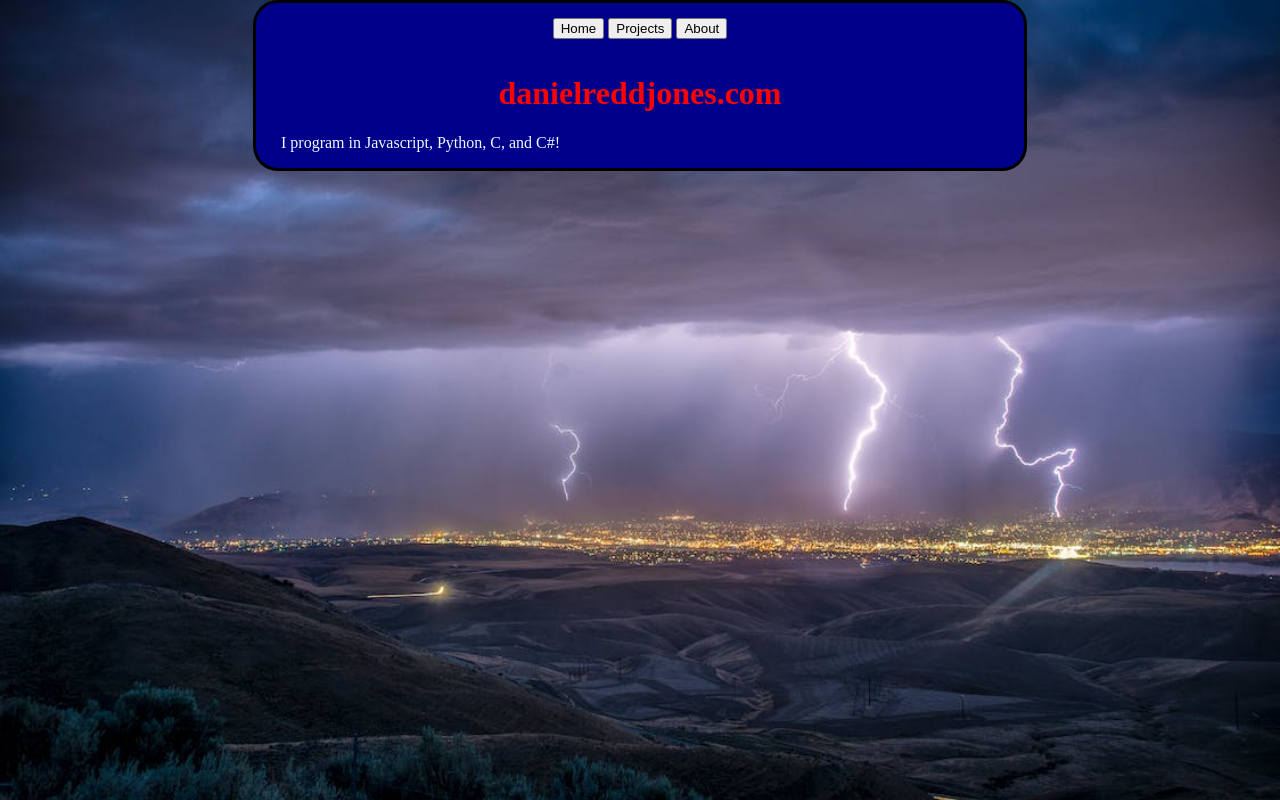
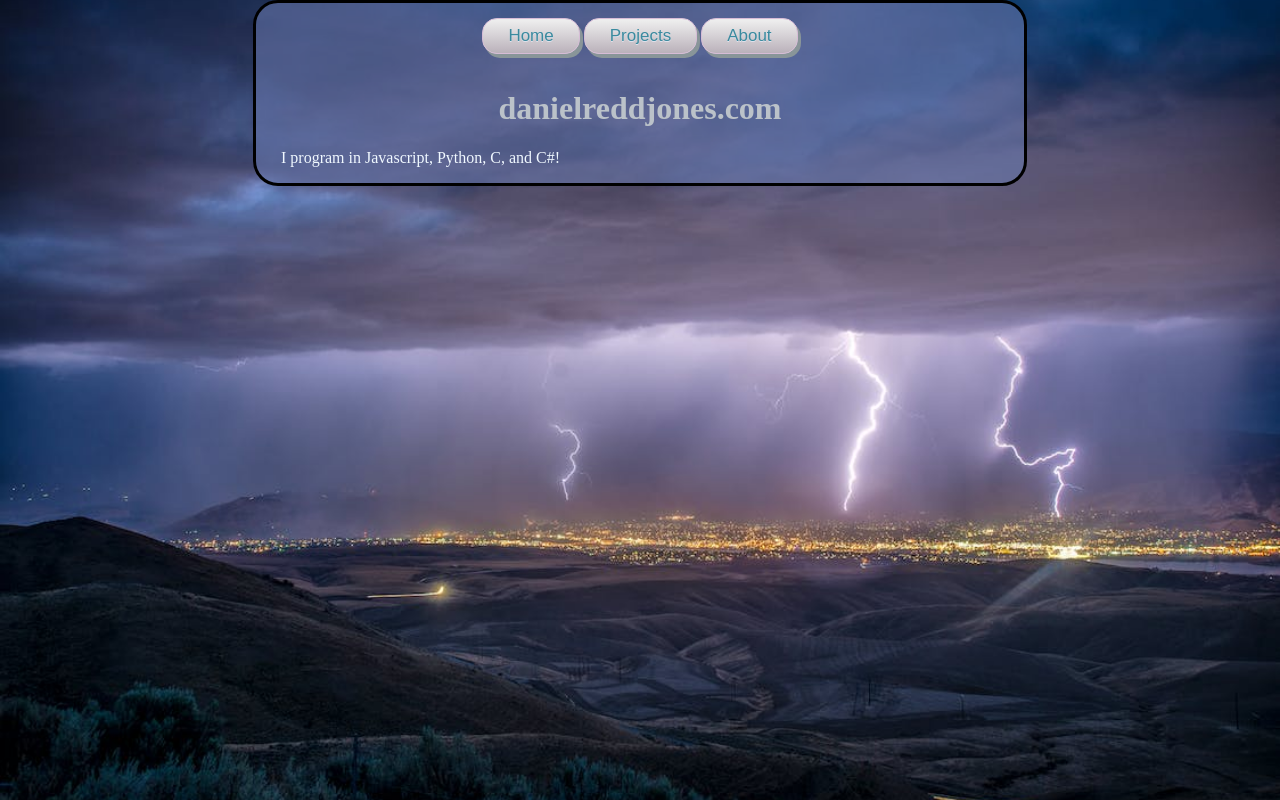
Before and after one commit to DanielReddJones/portfolio, a plain HTML site: page index.html in a window 1280 px wide. Drawn offline with Linux system fonts and the light colour scheme.

Commit message:
style change
Changed buttons and made background transparent grey

```diff
--- a/index.html
+++ b/index.html
@@ -10,9 +10,9 @@
     <div class="header"></div>
     <center>
     <div class="titlebar">
-        <button>Home</button>
-        <button>Projects</button>
-        <button>About</button>
+        <a href="#" class="myButton">Home</a>
+        <a href="#" class="myButton">Projects</a>
+        <a href="#" class="myButton">About</a>
 
     </div>
 
--- a/style.css
+++ b/style.css
@@ -1,11 +1,11 @@
 h1 {
-    color: red;
+    color: rgb(187, 194, 201);
  }
 
 body {
 
     color: aliceblue;
-    background-color: darkblue;
+    background-color: rgba(107, 124, 179, 0.541);
     margin: auto;
     width: 60%;
     border: 3px solid black;
@@ -18,12 +18,34 @@ margin-left: 25px;
 }
 .titlebar{
     padding: 15px;
-    background-color: darkblue;
+
     border-radius: 25px;
 }
 
 
-
+.myButton {
+	box-shadow: 3px 4px 0px 0px #899599;
+	background:linear-gradient(to bottom, #ededed 5%, #bab1ba 100%);
+	background-color:#ededed;
+	border-radius:15px;
+	border:1px solid #d6bcd6;
+	display:inline-block;
+	cursor:pointer;
+	color:#3a8a9e;
+	font-family:Arial;
+	font-size:17px;
+	padding:7px 25px;
+	text-decoration:none;
+	text-shadow:0px 1px 0px #e1e2ed;
+}
+.myButton:hover {
+	background:linear-gradient(to bottom, #bab1ba 5%, #ededed 100%);
+	background-color:#bab1ba;
+}
+.myButton:active {
+	position:relative;
+	top:1px;
+}
 html{
     background: url(pics/rain.jpeg) no-repeat center center fixed;
     -webkit-background-size: cover;
```
